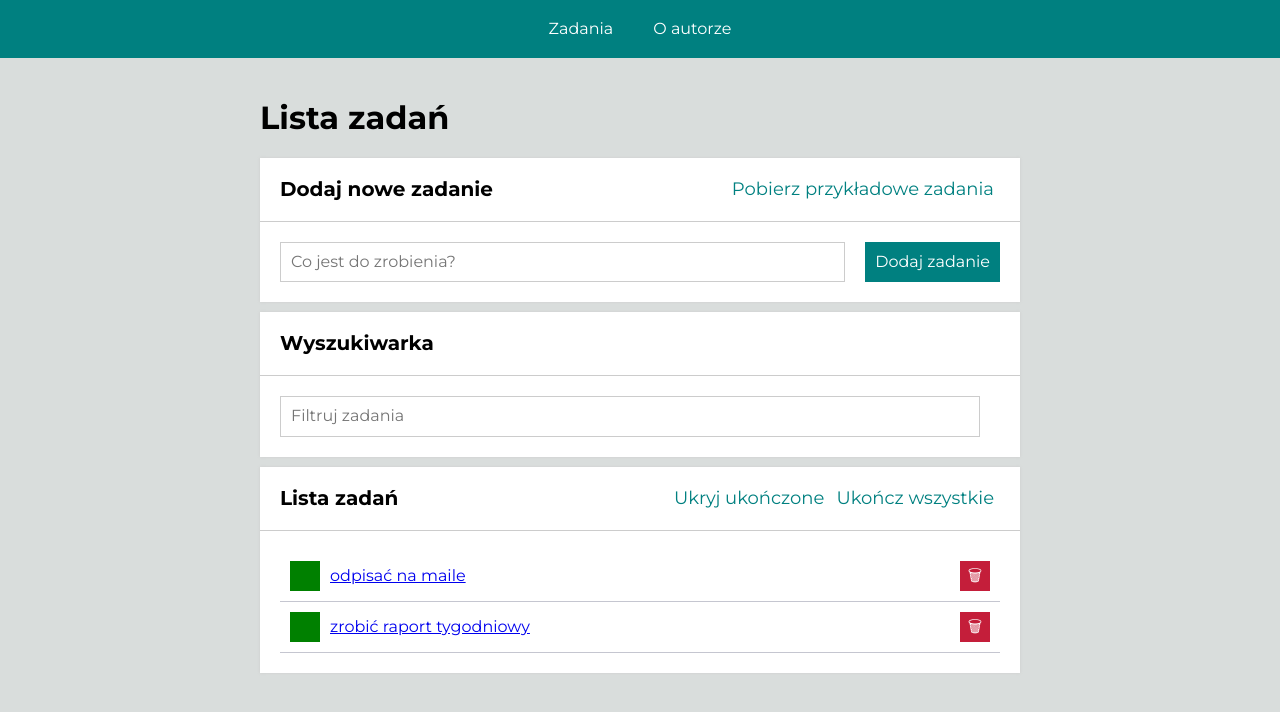
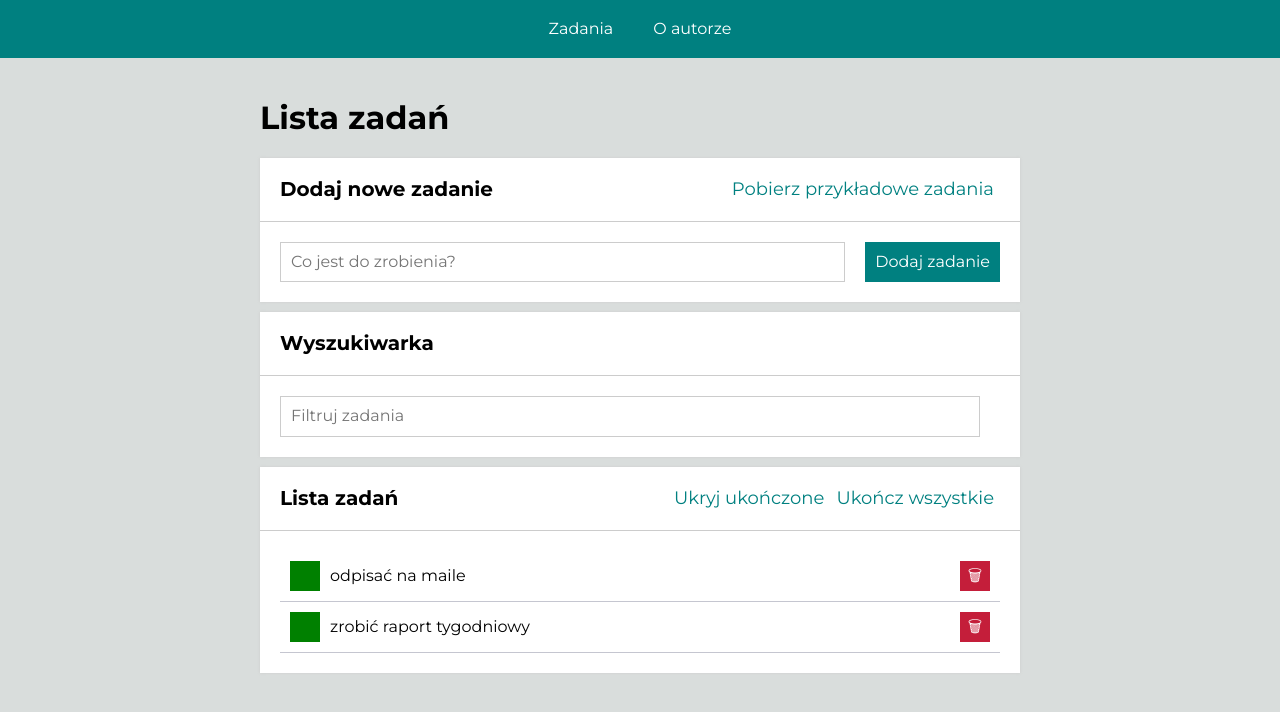
Before and after one commit to Dor-Ka/todolist-react, a React (Create React App) app: page /#/zadania in a window 1280 px wide. Both pictures are taken after a click on the button "Pobierz przykładowe zadania". Shown: the top 712 px of the page. Built offline with nearby package versions, Linux system fonts and the light colour scheme.

Commit message:
added StyledLink to task content

```diff
--- a/src/features/tasks/TasksPage/TaskList/index.js
+++ b/src/features/tasks/TasksPage/TaskList/index.js
@@ -1,7 +1,6 @@
 import { useSelector, useDispatch } from "react-redux";
-import { List, Item, Button, Content } from "./styled";
+import { List, Item, Button, Content, StyledLink } from "./styled";
 import { selectTasksByQuery, toggleTaskDone, removeTask, selectTasks, selectHideDone } from "../../tasksSlice";
-import { Link } from "react-router-dom/";
 import searchQueryParamsName from "../searchQueryParamsName";
 import { useQueryParameter } from "../queryParameters";
 
@@ -19,7 +18,7 @@ const TaskList = () => {
             {task.done ? "✓" : ""}
           </Button>
           <Content done={task.done}>
-            <Link to={`/zadania/${task.id}`}>{task.content}</Link>
+            <StyledLink to={`/zadania/${task.id}`}>{task.content}</StyledLink>
           </Content>
           <Button remove onClick={() => dispatch( removeTask(task.id))}>
             🗑
--- a/src/features/tasks/TasksPage/TaskList/styled.js
+++ b/src/features/tasks/TasksPage/TaskList/styled.js
@@ -1,4 +1,6 @@
+import { Link } from "react-router-dom/";
 import styled, { css } from "styled-components";
+
 
 export const List = styled.ul`
     list-style: none;
@@ -60,3 +62,8 @@ export const Content = styled.span`
         text-decoration: line-through;
     `}
 `;
+
+export const StyledLink = styled(Link)`
+text-decoration: none;
+color: ${({ theme }) => theme.color.black};
+`;
--- a/src/theme.js
+++ b/src/theme.js
@@ -1,6 +1,6 @@
 export const theme = {
     color: {
-        black: "#0000",
+        black: "#000",
         silver: "#ccc",
         ghost: "#c5c6d0",
         pearlRiver: "#d9dddc",
```
